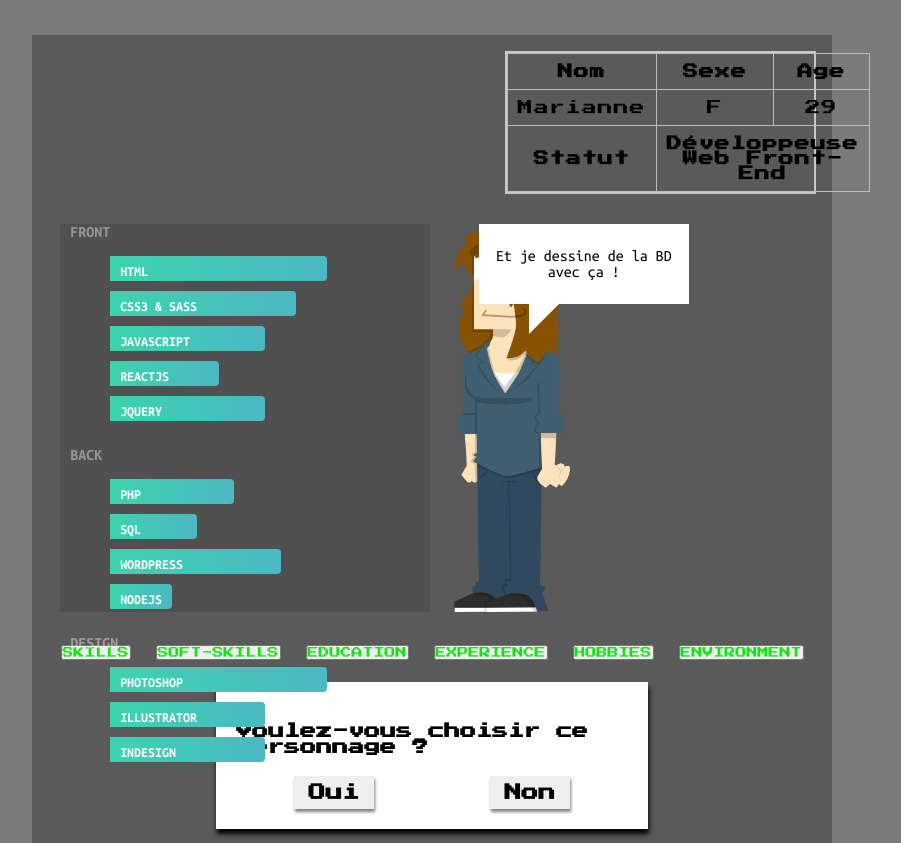
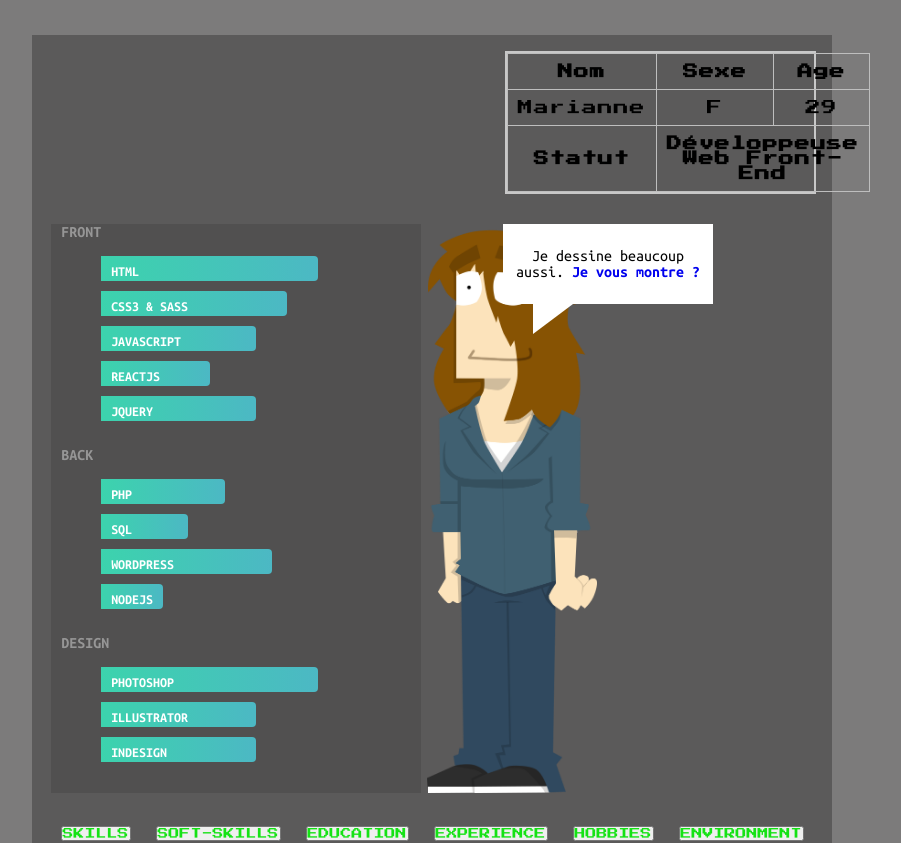
Before and after one commit to MariannePiquetNowak/curicculum-vitae, a React (Create React App) app: page / in a window 1280 px wide. Shown: the top 843 px of the page, without its empty margins (208-1109 px from the left). Built offline with nearby package versions, Linux system fonts and the light colour scheme.

Commit message:
image hobbies, & soft-skills ok

```diff
--- a/src/assets/styles/character.scss
+++ b/src/assets/styles/character.scss
@@ -6,15 +6,19 @@
     max-height: 569px;
 
 
+
+}
+
+.div-character {
+    max-height: 569px;
     img {
-        width: 15%;
-        height: auto;
+        max-height: 569px;
     }
 }
 
 .bubble {
     position:relative;
-    right: 15%;
+    right: 13%;
     background-color: #ffffff;
     width: 200px;
     height: 80px;
@@ -25,6 +29,16 @@
     font-family: 'Ubuntu Mono', monospace;
     padding: 0 5px;
 
+    a {
+       text-decoration: none;
+       cursor: pointer;
+       font-weight: 600;
+    }
+
+    a:visited {
+        text-decoration: none;
+    }
+
 }
 
 
@@ -33,12 +47,12 @@
     height: 0;
     line-height: 0;
     border-bottom: 30px solid transparent;
-    border-left:30px solid #ffffff;
+    border-left: 40px solid #ffffff;
     border-right:30px solid transparent;
 
     position: absolute;
     bottom: -30px;
-    right: 100px;
+    right: 110px;
 
 }
 
--- a/src/components/education-content.js
+++ b/src/components/education-content.js
@@ -12,7 +12,9 @@
 			<div className='character-information'>
 				<Education />
 			</div>
-			<img src={MainCharacter} alt="character-cv" />
+			<div className="div-character">
+				<img src={MainCharacter} alt="character-cv" />
+			</div>
 			<Bubble content='Le tout en téléprésentiel !' />
 		</div>
 	)
--- a/src/components/environment-content.js
+++ b/src/components/environment-content.js
@@ -12,7 +12,9 @@
 			<div className='character-information'>
 				<Environment />
 			</div>
-			<img src={MainCharacter} alt="character-cv" />
+			<div className="div-character">
+				<img src={MainCharacter} alt="character-cv" />
+			</div>
 			<Bubble content="Et une machine à café, c'est très important." />
 		</div>
 	)
--- a/src/components/hobbies-content.js
+++ b/src/components/hobbies-content.js
@@ -1,5 +1,5 @@
 import React from 'react';
-import MainCharacter from '../assets/images/perso-cv.png';
+import HobbiesCharacter from '../assets/images/hobbies.png';
 
 import Hobbies from './stateless/hobbies';
 
@@ -12,7 +12,9 @@
 			<div className='character-information'>
 				<Hobbies />
 			</div>
-			<img src={MainCharacter} alt="character-cv" />
+			<div className="div-character">
+				<img src={HobbiesCharacter} alt="character-cv" />
+			</div>
 			<Bubble content='Il en manque non ?' />
 		</div>
 	)
--- a/src/components/shared/bubble.js
+++ b/src/components/shared/bubble.js
@@ -5,6 +5,7 @@
         <div className='bubble'>
             <span id='character-text'>
                 {props.content}
+                <a href={props.link}>{props.linkContent}</a>
 			</span>
 
             {/* 2 spans qui nous serviront à créer la flèche pointant vers notre personnage */}
--- a/src/components/skills-content.js
+++ b/src/components/skills-content.js
@@ -11,8 +11,11 @@
 			<div className='character-information'>
 				<Skills />
 			</div>
+			<div className="div-character">
+
 			<img src={MainCharacter} alt="character-cv" />
-			<Bubble content='Et je dessine de la BD avec ça !' />
+			</div>
+			<Bubble content='Je dessine beaucoup aussi.' link="https://www.deviantart.com/sckyzo-pat" linkContent=" Je vous montre ?"/>
 		</div>
 	)
 };
--- a/src/components/softskills-content.js
+++ b/src/components/softskills-content.js
@@ -1,5 +1,5 @@
 import React from 'react';
-import MainCharacter from '../assets/images/perso-cv.png';
+import SoftCharacter from '../assets/images/soft-skills.png';
 
 import SoftSkills from './stateless/soft-skills';
 
@@ -12,8 +12,10 @@
 			<div className='character-information'>
 				<SoftSkills />
 			</div>
-			<img src={MainCharacter} alt="character-cv" />
-			<Bubble content='En plus, je sais bien faire le café instantanné !' />
+			<div className="div-character">
+				<img src={SoftCharacter} alt="character-cv" />
+			</div>
+			<Bubble content="En plus, je sais bien faire le café avec de l'instantanné !" />
 		</div>
 	)
 };
```
Also changed, not shown: src/assets/images/hobbies.png (added), src/assets/images/soft-skills.png (added).
